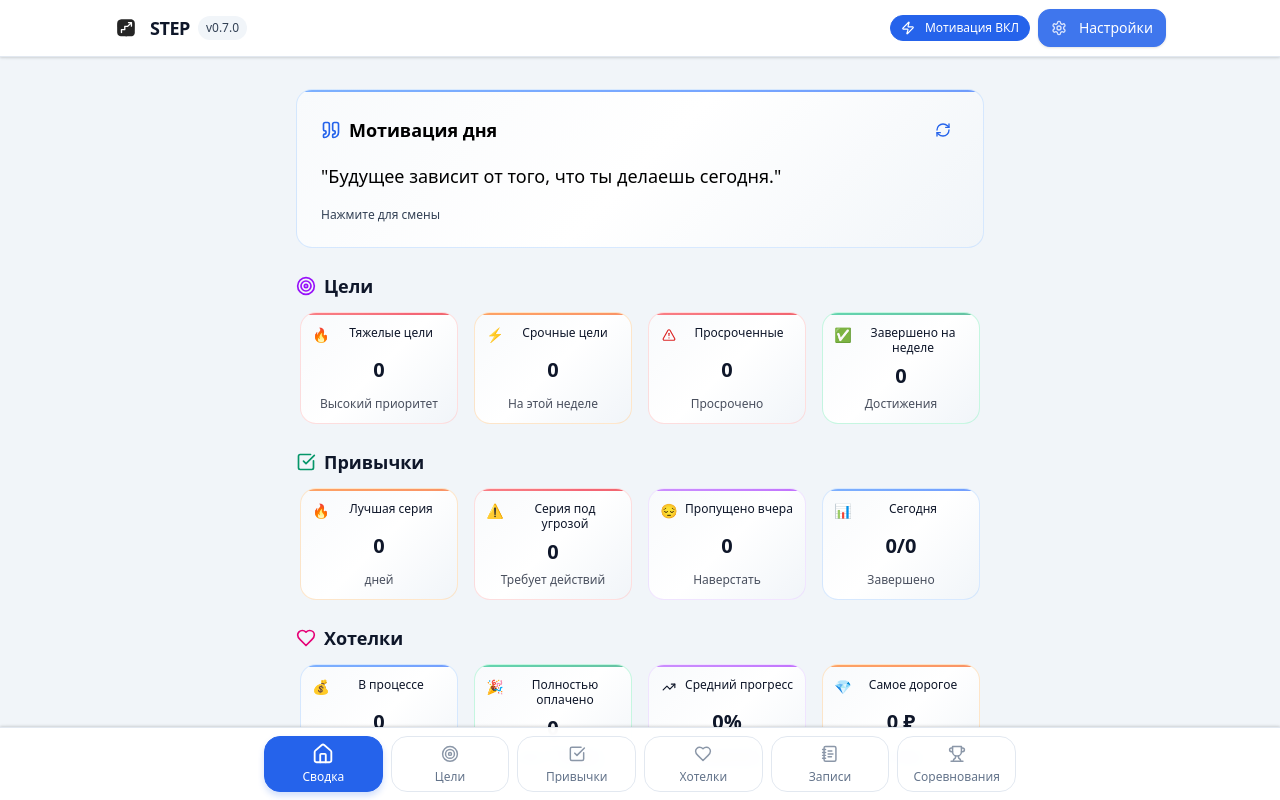
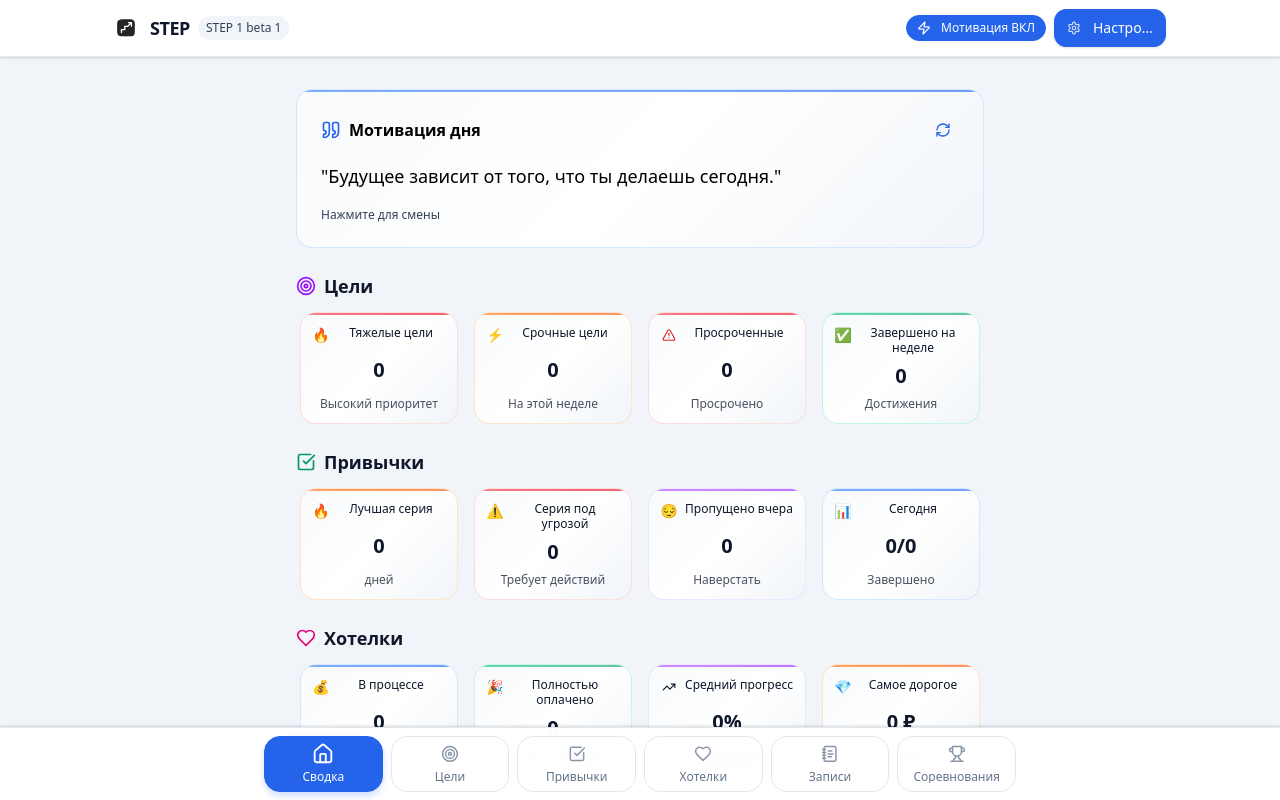
Before and after one commit to STEP-cmyk/step-telegram, a React (Vite) app: page /#/ in a window 1280 px wide. Built offline with nearby package versions, Linux system fonts and the light colour scheme; no server answers.

Commit message:
version 1 beta 1

```diff
--- a/index.html
+++ b/index.html
@@ -9,7 +9,7 @@
     <meta name="theme-color" content="#ffffff" />
     <meta name="color-scheme" content="light dark" />
     <link rel="icon" type="image/x-icon" href="/favicon.ico" />
-    <title>STEP v0.7.0</title>
+    <title>STEP 1 beta 1</title>
   </head>
   <body>
     <div id="root"></div>
--- a/package.json
+++ b/package.json
@@ -1,7 +1,7 @@
 {
   "name": "step-020",
   "private": true,
-  "version": "0.7.0",
+  "version": "1.0.0-beta.1",
   "type": "module",
   "scripts": {
     "dev": "vite",
--- a/src/components/Shell.jsx
+++ b/src/components/Shell.jsx
@@ -124,7 +124,7 @@ export default function Shell({children}){
 
 
   return (
-    <div className="app-container min-h-dvh bg-gradient-to-br from-blue-50 via-white to-red-50 dark:from-zinc-900 dark:via-zinc-800 dark:to-orange-900/20 text-zinc-900 dark:text-zinc-50">
+    <div className="app-container min-h-[200dvh] bg-gradient-to-br from-blue-50 via-white to-red-50 dark:from-zinc-900 dark:via-zinc-800 dark:to-orange-900/20 text-zinc-900 dark:text-zinc-50">
       <header className="header bg-white/95 dark:bg-zinc-900/95 backdrop-blur-sm border-b border-gray-200 dark:border-zinc-700">
         <div className="header-inner container">
           <div className="flex items-center gap-3">
@@ -132,7 +132,7 @@ export default function Shell({children}){
             <div className="flex items-center gap-2">
               <span className="font-bold tracking-tight text-lg">STEP</span>
               <span className="text-xs px-2 py-1 bg-gray-100 dark:bg-gray-800 text-gray-600 dark:text-gray-400 rounded-full font-medium">
-                v0.7.0
+                STEP 1 beta 1
               </span>
             </div>
           </div>
@@ -143,9 +143,9 @@ export default function Shell({children}){
                 {t('motivationOn')}
               </Badge>
             )}
-            <Link to="/settings" className="btn btn-primary">
-              <Settings size={16} className="mr-1"/>
-              {t('settings')}
+            <Link to="/settings" className="btn btn-primary whitespace-nowrap px-2 py-1.5 text-xs font-medium">
+              <Settings size={14} className="mr-1"/>
+              <span className="truncate max-w-[60px]">{t('settings')}</span>
             </Link>
           </div>
         </div>
--- a/src/components/ui/MotivationQuote.jsx
+++ b/src/components/ui/MotivationQuote.jsx
@@ -92,9 +92,9 @@ export default function MotivationQuote() {
             <div className="flex-shrink-0 w-5 h-5 flex items-center justify-center text-blue-600 dark:text-blue-400">
               <Quote size={20} />
             </div>
-            <h2 className="text-lg font-semibold text-black dark:text-blue-50">
-              {t('motivationOfTheDay')}
-            </h2>
+                                    <h2 className="text-base font-semibold text-black dark:text-blue-50 whitespace-nowrap truncate max-w-[200px] sm:max-w-none">
+                          {t('motivationOfTheDay')}
+                        </h2>
           </div>
           <button
             onClick={handleRefresh}
--- a/src/index.css
+++ b/src/index.css
@@ -117,7 +117,9 @@ body{
   -webkit-box-orient: vertical;
   overflow: hidden;
   word-wrap: break-word;
-  hyphens: auto;
+  hyphens: none;
+  word-break: normal;
+  overflow-wrap: break-word;
 }
 
 .text-clamp-3,
@@ -127,7 +129,9 @@ body{
   -webkit-box-orient: vertical;
   overflow: hidden;
   word-wrap: break-word;
-  hyphens: auto;
+  hyphens: none;
+  word-break: normal;
+  overflow-wrap: break-word;
 }
 
 /* Safe side padding for all main screens */
@@ -368,7 +372,9 @@ html.theme-fading .app-shell{ transition: background .45s ease, color .3s ease,
   background:
     radial-gradient(circle at 0% 100%, rgba(251, 146, 60, 0.08) 0%, transparent 50%),
     radial-gradient(circle at 100% 0%, rgba(59, 130, 246, 0.08) 0%, transparent 50%),
-    linear-gradient(135deg, #1e293b 0%, #334155 100%) !important;
+    linear-gradient(135deg, #1e293b 0%, #334155 50%, #475569 100%) !important;
+  background-attachment: fixed;
+  background-size: 100% 200vh;
 }
 
 
@@ -441,7 +447,6 @@ html.theme-fading .app-shell{ transition: background .45s ease, color .3s ease,
 
 .btn-primary{
   @apply bg-blue-600 hover:bg-blue-700 active:bg-blue-800 text-white border-blue-600 shadow-sm;
-  animation: pulse 2s infinite;
 }
 
 .btn-primary:hover {
--- a/src/pages/Summary.jsx
+++ b/src/pages/Summary.jsx
@@ -202,6 +202,8 @@ export default function Summary() {
           />
         </div>
       </div>
+      {/* Bottom spacer for Telegram WebApp mobile scrolling */}
+      <div className="h-20" style={{ paddingBottom: 'calc(env(safe-area-inset-bottom) + 60px)' }}></div>
     </div>
   )
 }
```
